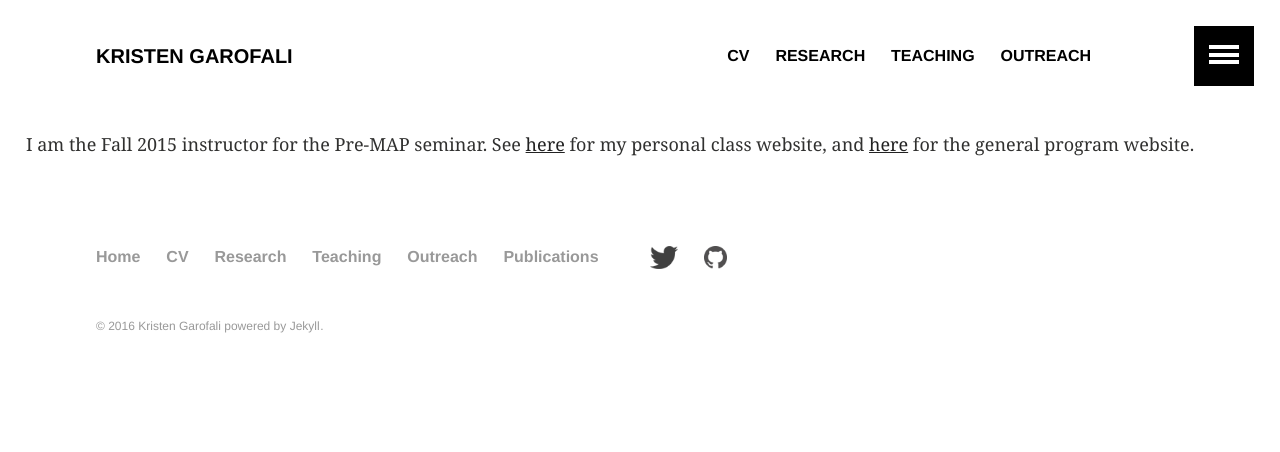
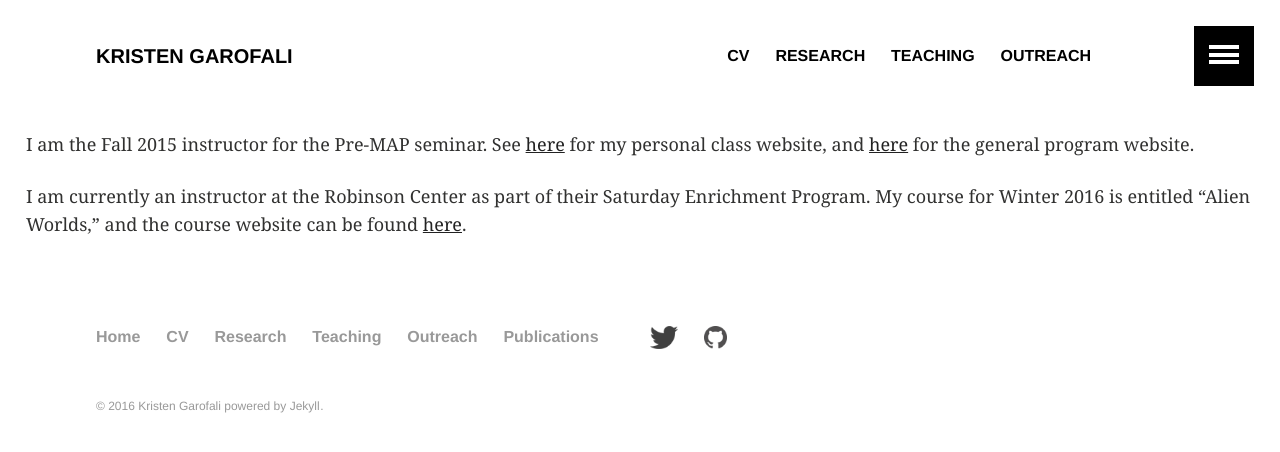
Before and after one commit to kgarofali/kgarofali.github.io, a Jekyll site: the page built from teaching.md, in a window 1280 px wide. Shown: the top 452 px of the page. Built offline with Jekyll 4.4.1, drawn with Linux system fonts in a browser that asks for light colours.

Commit message:
updated teaching,outreach

```diff
--- a/teaching.md
+++ b/teaching.md
@@ -5,3 +5,7 @@ permalink: /teaching/
 ---
 
 I am the Fall 2015 instructor for the Pre-MAP seminar. See [here](http://kgarofali.github.io/Pre-MAP/) for my personal class website, and [here](http://www.astro.washington.edu/users/premap/) for the general program website.
+
+I am currently an instructor at the Robinson Center as part of their Saturday
+Enrichment Program. My course for Winter 2016 is entitled "Alien Worlds," and the
+course website can be found [here](http://kgarofali.github.io/robinson-center/).
```
Also changed, not shown: index.md (+1 -1 lines), outreach.md (+2 -1 lines).
